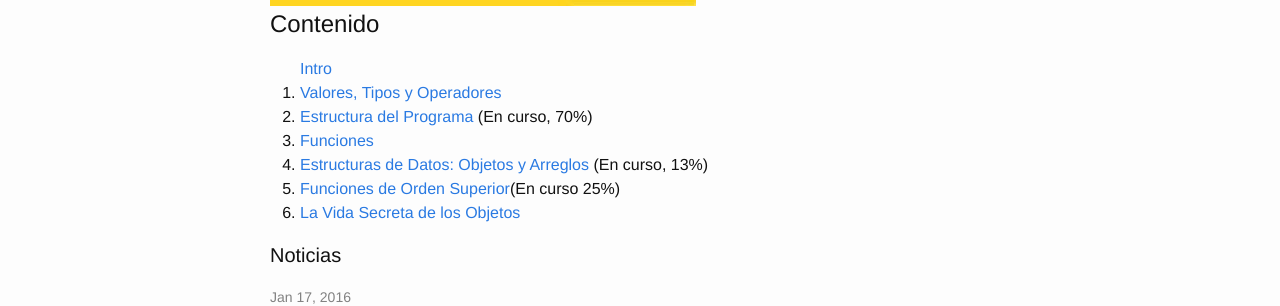
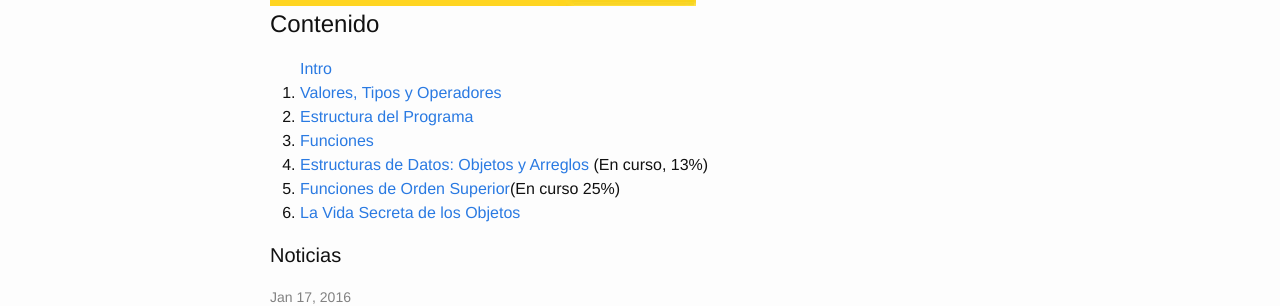
Before and after one commit to hectorip/Eloquent-JavaScript-ES-online, a Jekyll site: the page built from index.html, in a window 1280 px wide. Shown: the part 921-1227 px from the top of the page. Built offline with Jekyll 4.4.1, drawn with Linux system fonts in a browser that asks for light colours; nearby versions of some CDN libraries.

Commit message:
actualizando índice

```diff
--- a/index.html
+++ b/index.html
@@ -33,7 +33,7 @@ layout: default
       <a href="chapters/01_values.html"> Valores, Tipos y Operadores</a>
     </li>
     <li>
-      <a href="chapters/02_program_structure.html">Estructura del Programa</a> (En curso, 70%)
+      <a href="chapters/02_program_structure.html">Estructura del Programa</a>
     </li>
     <li>
       <a href="chapters/03_functions.html">Funciones</a>
```
